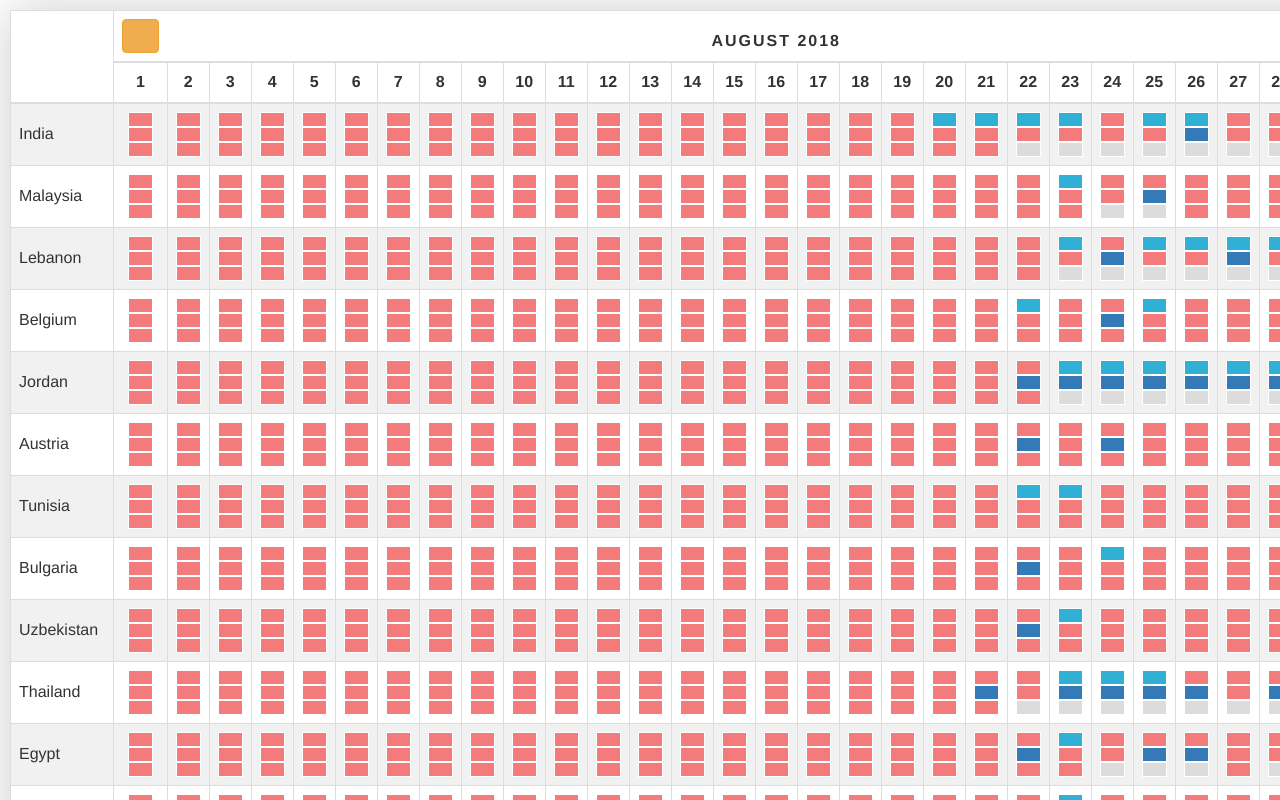
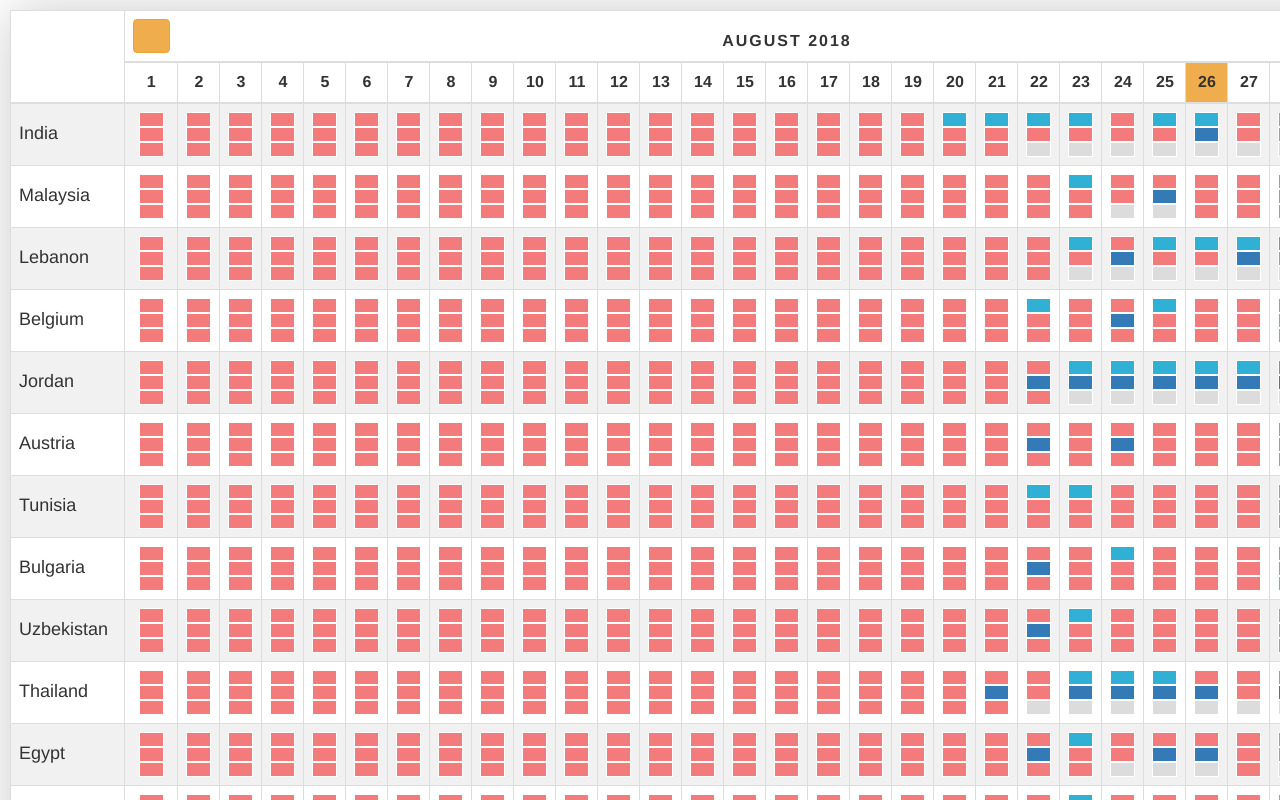
Before and after one commit to savayer/time-line-vue-cli, a Vue app: page / in a window 1280 px wide. Shown: the top 800 px of the page. Built offline with nearby package versions, Linux system fonts and the light colour scheme; a web font is replaced by a local one.

Commit message:
small edit of styles

```diff
--- a/src/App.vue
+++ b/src/App.vue
@@ -17,7 +17,7 @@
                     </th>
                 </tr>
                 <tr class="daysCell">
-                    <th v-for="num in countDaysOfMonth" :key="num">{{ num }}</th>
+                    <th v-for="num in countDaysOfMonth" :key="num" :class="dayToday(num)">{{ num }}</th>
                 </tr>
             </thead>
             <tbody>
@@ -76,6 +76,9 @@ export default {
     },
     getCurrentDate(year = null, month = null) {
       return this.$moment((year || this.current.year) + '-' + (month || this.current.month), 'YYYY-MM')
+    },
+    dayToday(num) {
+      return (new Date).getDate() == num ? 'today-day' : '';
     }
   }
 };
--- a/src/components/DayButtons.vue
+++ b/src/components/DayButtons.vue
@@ -39,7 +39,7 @@
           sendPushData(date, timeOfDay, country) {
             let timeOfDays = ['morning', 'day', 'evening'];
             let result = confirm(`Зарегистрировать отправку уведомлений для ${country} на ${timeOfDays[timeOfDay]} ${date}?`);
-            //if (!result) alert('Отменено'); else alert('Типа отправлено');
+            if (!result) alert('Отменено'); else alert('Типа отправлено');
           }
 
         }
--- a/src/sass/main.scss
+++ b/src/sass/main.scss
@@ -17,9 +17,15 @@ body {
 
     th {
       text-align: center;
+      &.today-day {
+        background: #f0ad4e;
+      }
     }
     tr > td:first-child {
       vertical-align: middle;
+      font-size: 18px;
+      max-width: 130px;
+      font-family: "Helvetica Neue", Helvetica, Arial, sans-serif;
     }
     .prevMonthTh {
       border-right: none;
```
